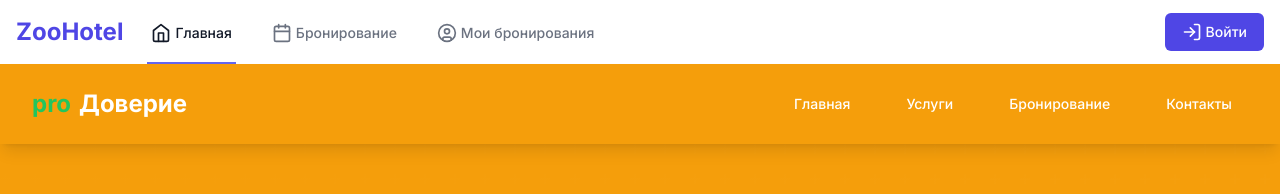
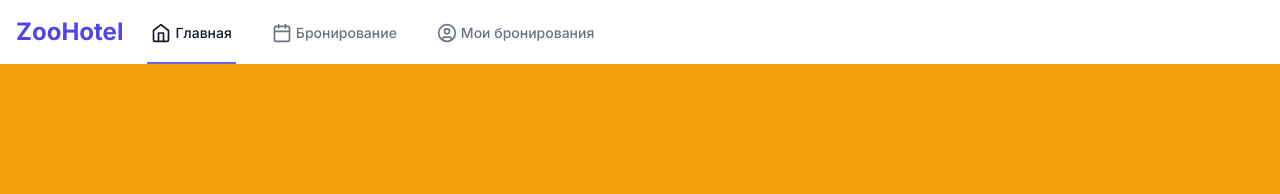
Before and after one commit to Kamiadze/prodoverie, a Next.js app: page / in a window 1280 px wide. Shown: the top 194 px of the page. Built offline with nearby package versions, Linux system fonts and the light colour scheme; no server answers.

Commit message:
Remove duplicate navigation and login buttons

```diff
--- a/src/app/layout.tsx
+++ b/src/app/layout.tsx
@@ -25,26 +25,6 @@ export default function RootLayout({
           <Providers>
             <Navigation />
             <AdminKeyHandler />
-            <nav className="bg-primary text-white sticky top-0 z-50 shadow-lg">
-              <div className="max-w-7xl mx-auto px-4 sm:px-6 lg:px-8">
-                <div className="flex items-center justify-between h-20">
-                  <div className="flex items-center">
-                    <a href="/" className="text-2xl font-bold flex items-center space-x-2">
-                      <span className="text-secondary">pro</span>
-                      <span>Доверие</span>
-                    </a>
-                  </div>
-                  <div className="hidden md:block">
-                    <div className="ml-10 flex items-baseline space-x-6">
-                      <a href="/" className="px-4 py-2 rounded-lg text-sm font-medium hover:bg-primary-light hover:text-warm transition-colors">Главная</a>
-                      <a href="/services" className="px-4 py-2 rounded-lg text-sm font-medium hover:bg-primary-light hover:text-warm transition-colors">Услуги</a>
-                      <a href="/booking" className="px-4 py-2 rounded-lg text-sm font-medium hover:bg-primary-light hover:text-warm transition-colors">Бронирование</a>
-                      <a href="/contacts" className="px-4 py-2 rounded-lg text-sm font-medium hover:bg-primary-light hover:text-warm transition-colors">Контакты</a>
-                    </div>
-                  </div>
-                </div>
-              </div>
-            </nav>
             <main className="min-h-screen bg-accent-light">
               {children}
             </main>
--- a/src/components/Navigation.tsx
+++ b/src/components/Navigation.tsx
@@ -3,8 +3,7 @@
 import Link from 'next/link';
 import { usePathname } from 'next/navigation';
 import { cn } from '@/lib/utils';
-import { Calendar, Home, LogIn, LogOut, UserCircle } from 'lucide-react';
-import { signOut, useSession } from 'next-auth/react';
+import { Calendar, Home, UserCircle } from 'lucide-react';
 
 const navigation = [
   { name: 'Главная', href: '/', icon: Home },
@@ -14,7 +13,6 @@ const navigation = [
 
 export function Navigation() {
   const pathname = usePathname();
-  const { data: session } = useSession();
 
   return (
     <nav className="bg-white shadow-sm">
@@ -47,25 +45,6 @@ export function Navigation() {
               })}
             </div>
           </div>
-          <div className="flex items-center">
-            {session ? (
-              <button
-                onClick={() => signOut()}
-                className="inline-flex items-center px-4 py-2 border border-transparent text-sm font-medium rounded-md text-white bg-indigo-600 hover:bg-indigo-700 focus:outline-none focus:ring-2 focus:ring-offset-2 focus:ring-indigo-500"
-              >
-                <LogOut className="h-5 w-5 mr-1" />
-                Выйти
-              </button>
-            ) : (
-              <Link
-                href="/auth/login"
-                className="inline-flex items-center px-4 py-2 border border-transparent text-sm font-medium rounded-md text-white bg-indigo-600 hover:bg-indigo-700 focus:outline-none focus:ring-2 focus:ring-offset-2 focus:ring-indigo-500"
-              >
-                <LogIn className="h-5 w-5 mr-1" />
-                Войти
-              </Link>
-            )}
-          </div>
         </div>
       </div>
     </nav>
```
